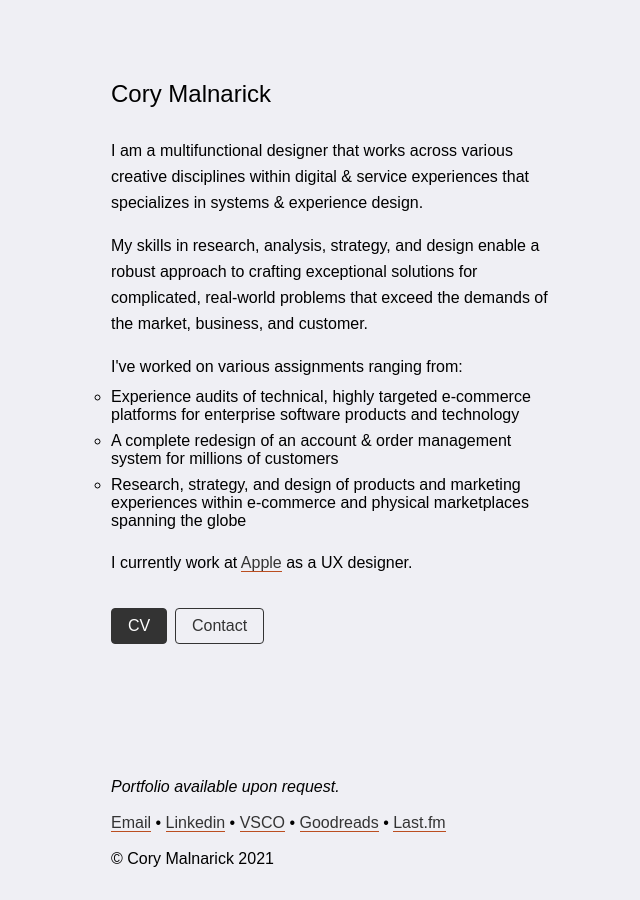
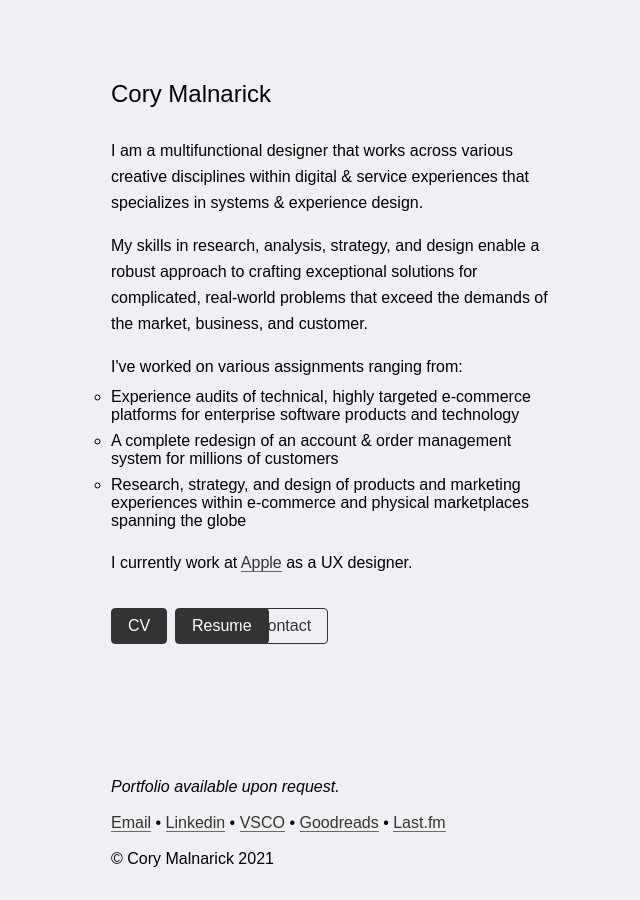
Before and after one commit to foundmonster/foundmonster.github.io, a Jekyll site: the page built from index.html, in a window 1280 px wide. Shown: the whole page, without its empty margins (305-945 px from the left). Built offline with Jekyll 4.4.1, drawn with Linux system fonts in a browser that asks for light colours; some web fonts are replaced.

Commit message:
uploaded PDF and testing button link to PDF

```diff
--- a/index.html
+++ b/index.html
@@ -19,6 +19,7 @@ I currently work at <a href="https://apple.com">Apple</a> as a UX designer. <br>
 <br>
 <div class="buttongrid">
 	<div><a class="button-primary" href="https://www.dropbox.com/s/wgk3yrpuq3gvixj/cory-malnarick-resume.pdf?dl=0">CV</a></div>
+	<div><a class="button-primary" href="/cory-malnarick-resume.pdf">Resume</a></div>
 	<div><a class="button-secondary" href="mailto:cory.malnarick@gmail.com">Contact</a></div>
 </div><br><br>
 {% comment %}
```
Also changed, not shown: 1 other file.
